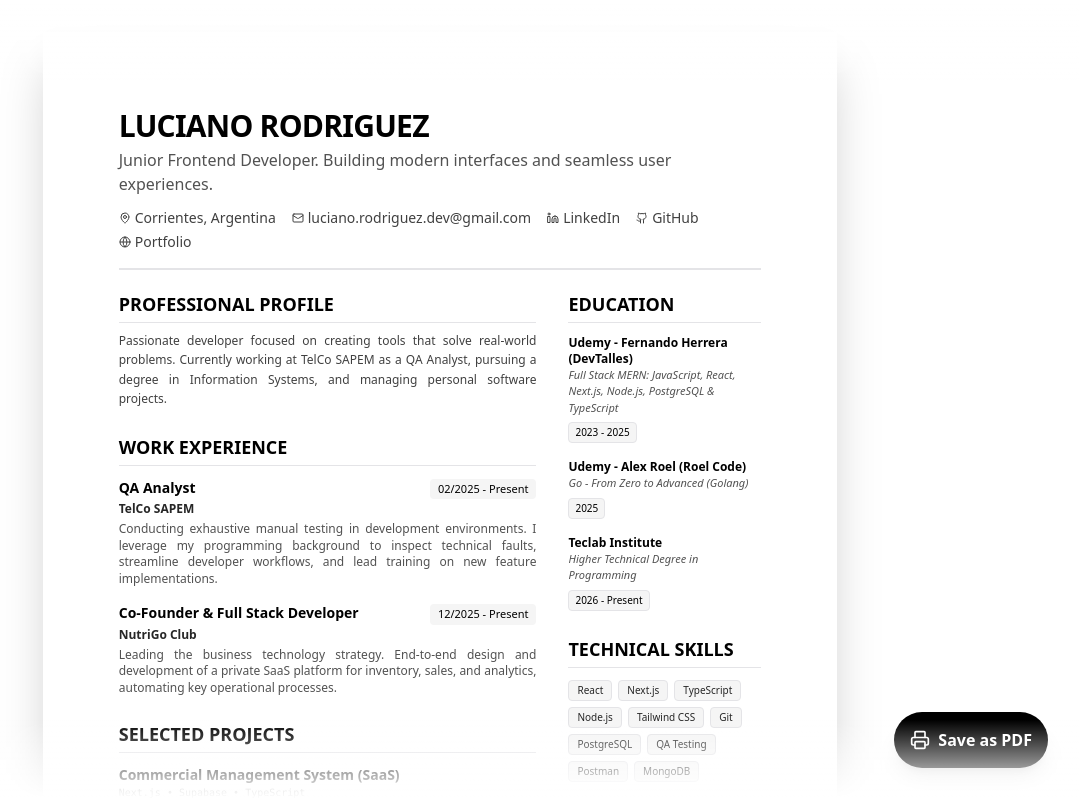
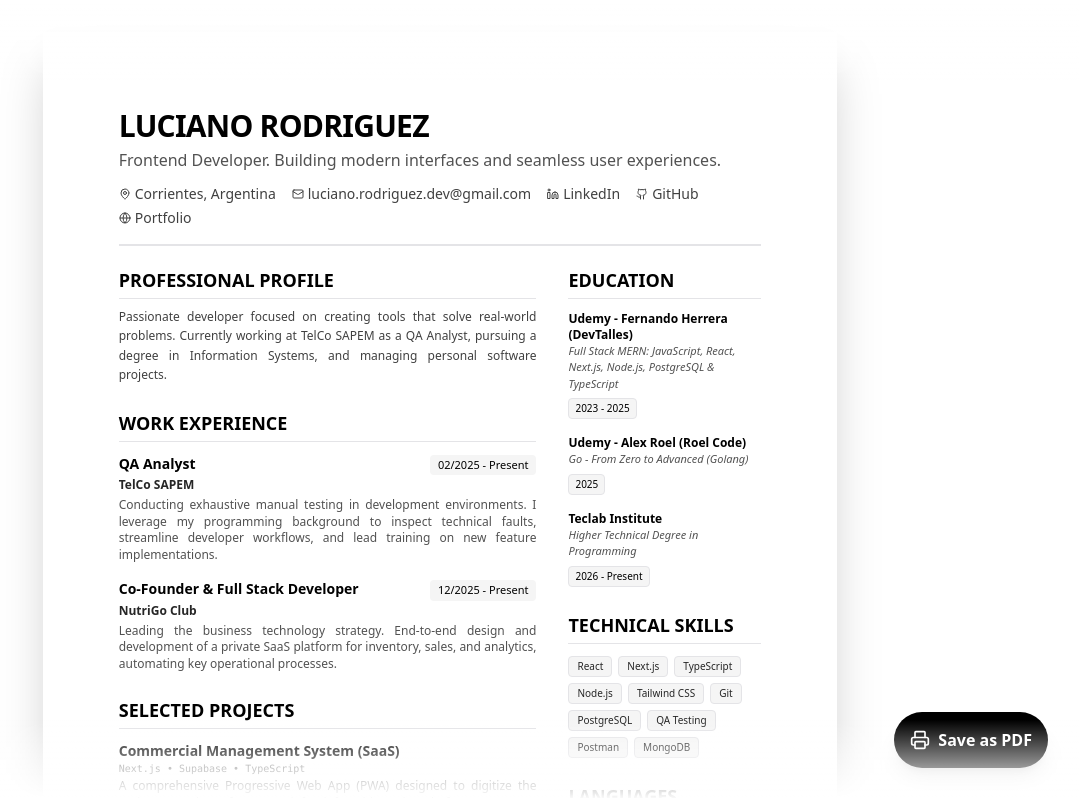
Before and after one commit to LucianoR23/portfolio-next, a Next.js app: page /cv in a window 1280 px wide. Shown: the top 798 px of the page, without its empty margins (200-1279 px from the left). Built offline with nearby package versions, Linux system fonts and the light colour scheme.

Commit message:
cv modificado

```diff
--- a/package.json
+++ b/package.json
@@ -1,6 +1,6 @@
 {
   "name": "portfolio-luciano",
-  "version": "0.1.0",
+  "version": "1.1.0",
   "private": true,
   "scripts": {
     "dev": "next dev",
--- a/src/app/cv/page.tsx
+++ b/src/app/cv/page.tsx
@@ -49,7 +49,7 @@ export default function CVPage() {
             <Link href={socials.github} target="_blank" className="flex items-center gap-1 hover:underline">
               <Github size={12} /> GitHub
             </Link>
-            <Link href="https://luciano-rodriguez.vercel.app" target="_blank" className="flex items-center gap-1 hover:underline">
+            <Link href="https://portfolio.lemydev.com" target="_blank" className="flex items-center gap-1 hover:underline">
               <Globe size={12} /> Portfolio
             </Link>
           </div>
--- a/src/data/portfolio.ts
+++ b/src/data/portfolio.ts
@@ -53,7 +53,7 @@ export interface PortfolioData {
 export const portfolioData: PortfolioData = {
   personalInfo: {
     name: "Luciano Rodriguez",
-    tagline: "Junior Frontend Developer. Building modern interfaces and seamless user experiences.",
+    tagline: "Frontend Developer. Building modern interfaces and seamless user experiences.",
     description:
       "Passionate developer focused on creating tools that solve real-world problems. Currently working at TelCo SAPEM as a QA Analyst, pursuing a degree in Information Systems, and managing personal software projects.",
     location: "Corrientes, Argentina",
```
Also changed, not shown: 1 other file (tests, documents, lock files or other folders).
